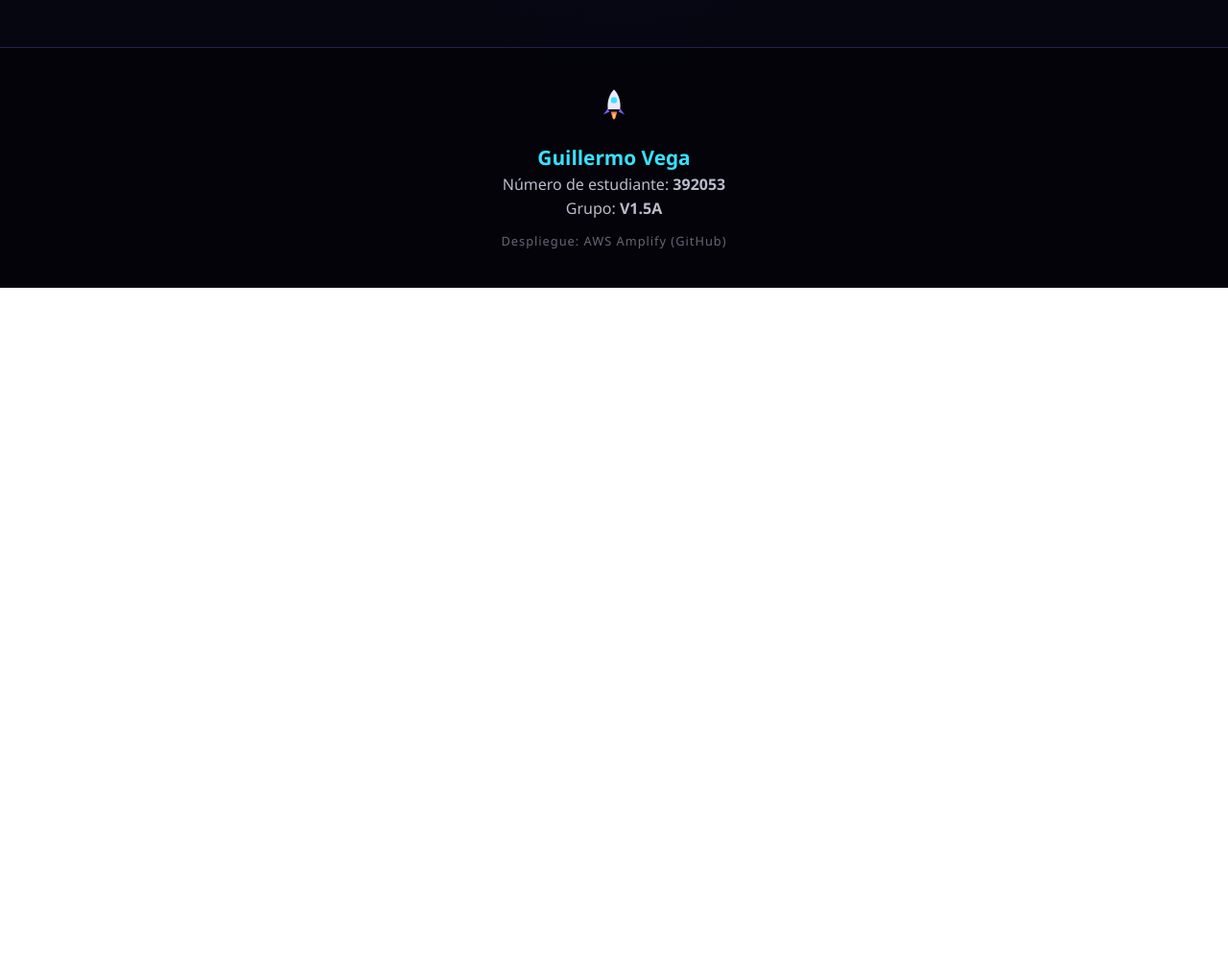
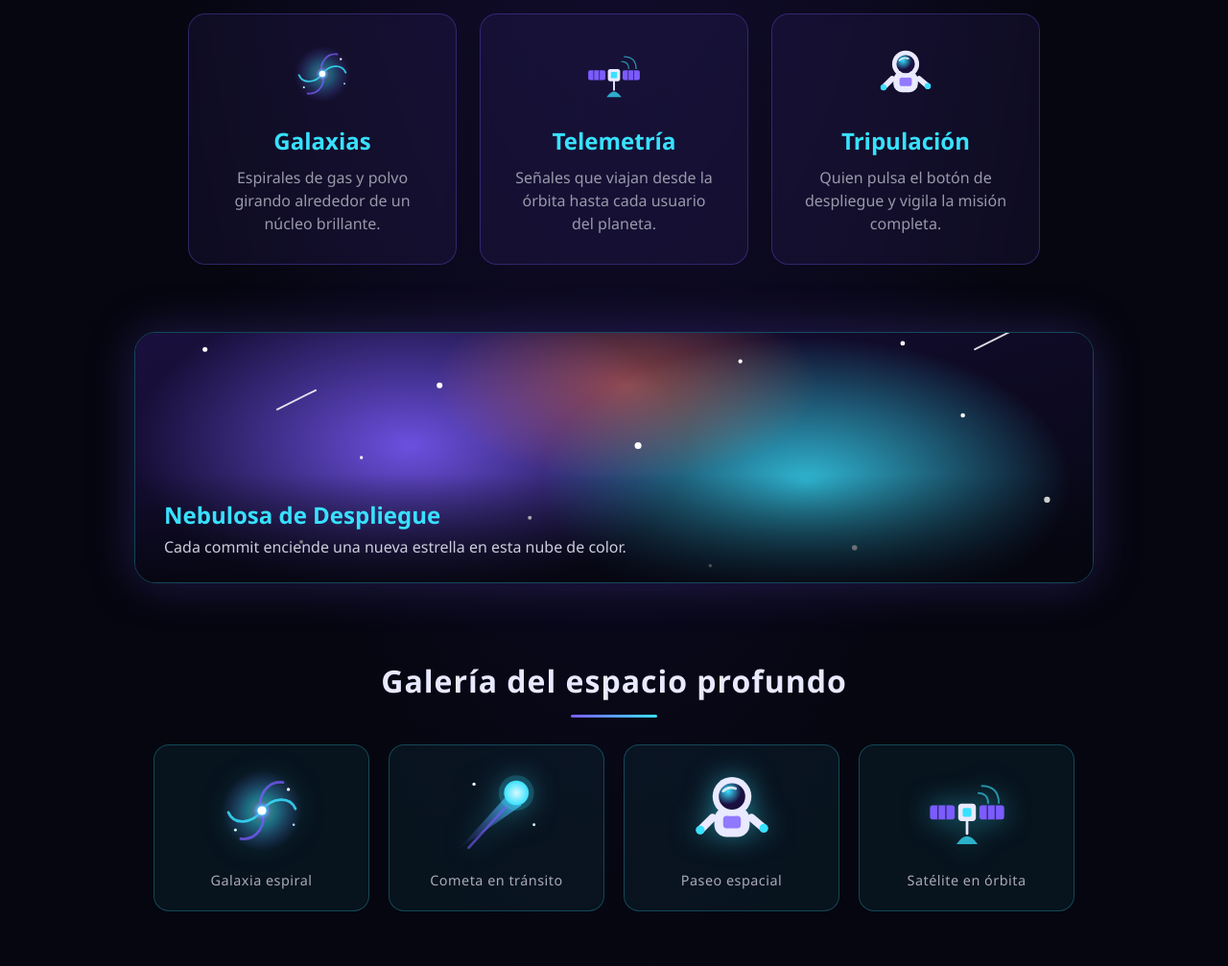
Before and after one commit to Korchea/AWS-Amplify-TEST, a plain HTML site: page index.html in a window 1280 px wide. Shown: the part 1017-2024 px from the top of the page at 96% size. Before the commit the page ends 1317 px from the top, so only its background shows below. Drawn offline with Linux system fonts and the light colour scheme.

Commit message:
Segunda vercion

```diff
--- a/index.html
+++ b/index.html
@@ -10,7 +10,11 @@
   <div class="stars"></div>
 
   <header class="hero">
-    <img class="logo" src="img/planet.svg" alt="Planeta" />
+    <div class="hero-orbit">
+      <img class="logo" src="img/planet.svg" alt="Planeta" />
+      <img class="orbit-icon orbit-a" src="img/satellite.svg" alt="Satélite" />
+      <img class="orbit-icon orbit-b" src="img/comet.svg" alt="Cometa" />
+    </div>
     <p class="badge">AWS Amplify · CI/CD desde GitHub</p>
     <h1>Explora el <span>Cosmos</span></h1>
     <p class="subtitle">
@@ -37,6 +41,51 @@
         <h2>Estrellas</h2>
         <p>Millones de puntos de luz que iluminan el vacío del espacio.</p>
       </article>
+      <article class="card">
+        <img src="img/galaxy.svg" alt="Galaxia" />
+        <h2>Galaxias</h2>
+        <p>Espirales de gas y polvo girando alrededor de un núcleo brillante.</p>
+      </article>
+      <article class="card">
+        <img src="img/satellite.svg" alt="Satélite" />
+        <h2>Telemetría</h2>
+        <p>Señales que viajan desde la órbita hasta cada usuario del planeta.</p>
+      </article>
+      <article class="card">
+        <img src="img/astronaut.svg" alt="Astronauta" />
+        <h2>Tripulación</h2>
+        <p>Quien pulsa el botón de despliegue y vigila la misión completa.</p>
+      </article>
+    </section>
+
+    <section class="banner">
+      <img src="img/nebula.svg" alt="Nebulosa" />
+      <div class="banner-text">
+        <h2>Nebulosa de Despliegue</h2>
+        <p>Cada commit enciende una nueva estrella en esta nube de color.</p>
+      </div>
+    </section>
+
+    <section class="gallery">
+      <h2 class="section-title">Galería del espacio profundo</h2>
+      <div class="gallery-grid">
+        <figure>
+          <img src="img/galaxy.svg" alt="Galaxia espiral" />
+          <figcaption>Galaxia espiral</figcaption>
+        </figure>
+        <figure>
+          <img src="img/comet.svg" alt="Cometa" />
+          <figcaption>Cometa en tránsito</figcaption>
+        </figure>
+        <figure>
+          <img src="img/astronaut.svg" alt="Astronauta" />
+          <figcaption>Paseo espacial</figcaption>
+        </figure>
+        <figure>
+          <img src="img/satellite.svg" alt="Satélite" />
+          <figcaption>Satélite en órbita</figcaption>
+        </figure>
+      </div>
     </section>
 
     <section class="stats">
--- a/styles.css
+++ b/styles.css
@@ -39,6 +39,30 @@ body {
 }
 .logo { width: 110px; filter: drop-shadow(0 0 25px var(--purple)); animation: float 6s ease-in-out infinite; }
 @keyframes float { 50% { transform: translateY(-15px); } }
+
+/* Órbita del hero: planeta + satélite y cometa girando */
+.hero-orbit {
+  position: relative;
+  width: 260px;
+  height: 260px;
+  margin: 0 auto;
+  display: grid;
+  place-items: center;
+}
+.orbit-icon {
+  position: absolute;
+  width: 52px;
+  top: 50%;
+  left: 50%;
+  margin: -26px 0 0 -26px;
+  filter: drop-shadow(0 0 12px var(--cyan));
+}
+.orbit-a { animation: orbit 14s linear infinite; }
+.orbit-b { width: 46px; animation: orbit 22s linear infinite reverse; }
+@keyframes orbit {
+  from { transform: rotate(0deg) translateX(115px) rotate(0deg); }
+  to   { transform: rotate(360deg) translateX(115px) rotate(-360deg); }
+}
 
 .badge {
   display: inline-block;
@@ -90,6 +114,75 @@ h1 span { color: var(--purple); text-shadow: 0 0 30px var(--purple); }
 .card h2 { margin-bottom: 10px; color: var(--cyan); }
 .card p { color: #99a; line-height: 1.5; }
 
+.section-title {
+  text-align: center;
+  font-size: 2rem;
+  letter-spacing: 1px;
+  margin-bottom: 8px;
+}
+.section-title::after {
+  content: "";
+  display: block;
+  width: 90px;
+  height: 3px;
+  margin: 14px auto 0;
+  border-radius: 3px;
+  background: linear-gradient(90deg, var(--purple), var(--cyan));
+}
+
+/* Banner de nebulosa */
+.banner {
+  position: relative;
+  max-width: 1000px;
+  margin: 30px auto;
+  border-radius: 22px;
+  overflow: hidden;
+  border: 1px solid rgba(56, 225, 255, .3);
+  box-shadow: 0 0 50px rgba(123, 92, 255, .25);
+}
+.banner img {
+  display: block;
+  width: 100%;
+  height: 260px;
+  object-fit: cover;
+}
+.banner-text {
+  position: absolute;
+  inset: auto 0 0 0;
+  padding: 26px 30px;
+  background: linear-gradient(transparent, rgba(5, 6, 15, .85));
+}
+.banner-text h2 { color: var(--cyan); margin-bottom: 6px; }
+.banner-text p { color: #ccd; }
+
+/* Galería */
+.gallery {
+  max-width: 1000px;
+  margin: 0 auto;
+  padding: 50px 20px 10px;
+}
+.gallery-grid {
+  display: grid;
+  grid-template-columns: repeat(auto-fit, minmax(200px, 1fr));
+  gap: 20px;
+  margin-top: 28px;
+}
+.gallery figure {
+  background: rgba(56, 225, 255, .06);
+  border: 1px solid rgba(56, 225, 255, .25);
+  border-radius: 16px;
+  padding: 22px;
+  text-align: center;
+  transition: transform .25s, box-shadow .25s, border-color .25s;
+}
+.gallery figure:hover {
+  transform: translateY(-6px) scale(1.02);
+  border-color: var(--purple);
+  box-shadow: 0 0 35px rgba(123, 92, 255, .3);
+}
+.gallery img { width: 92px; filter: drop-shadow(0 0 14px rgba(56, 225, 255, .5)); }
+.gallery figcaption { margin-top: 12px; color: #aab; font-size: .9rem; letter-spacing: .5px; }
+
 .stats {
   display: flex;
   flex-wrap: wrap;
```
Also changed, not shown: img/astronaut.svg (added), img/comet.svg (added), img/galaxy.svg (added), img/nebula.svg (added), img/satellite.svg (added).
